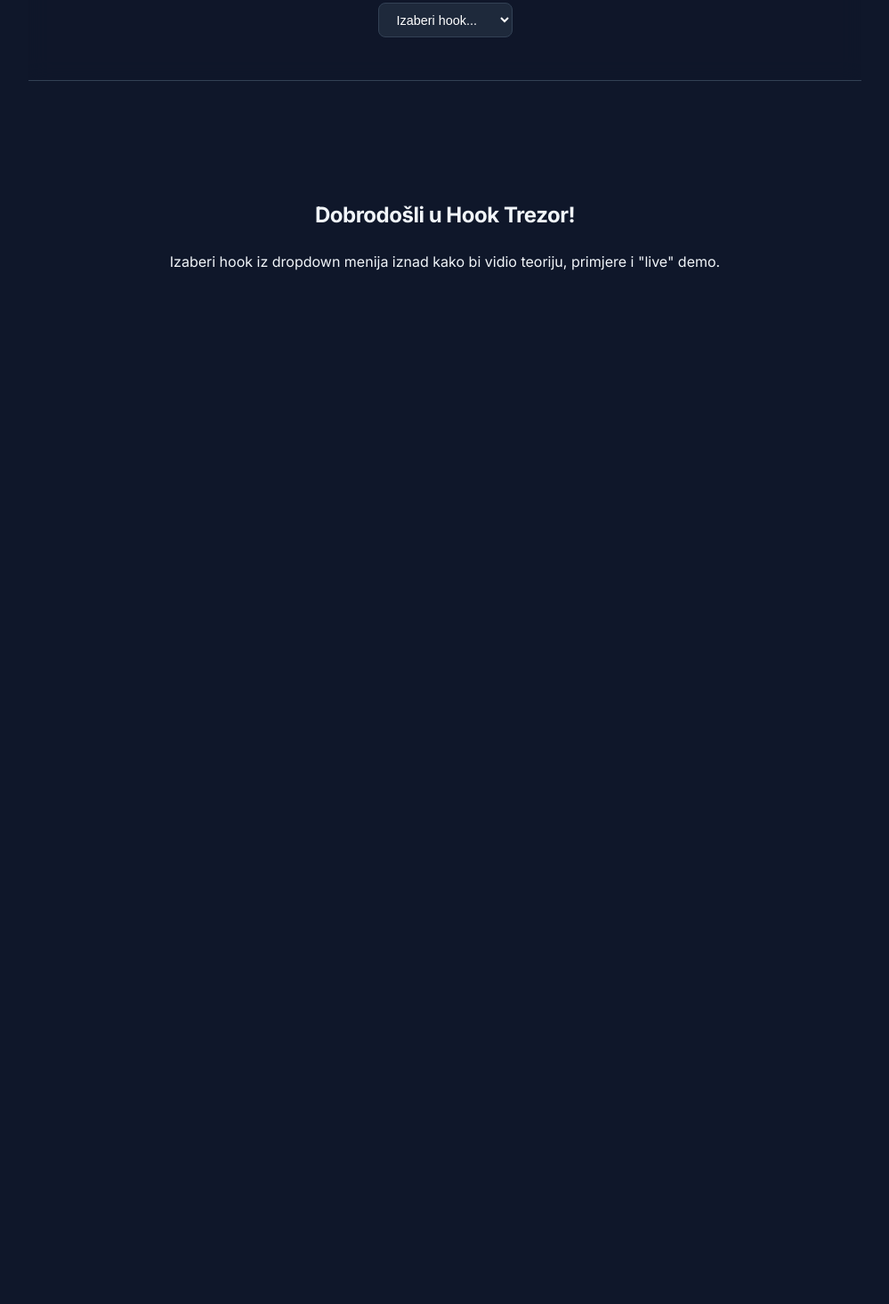
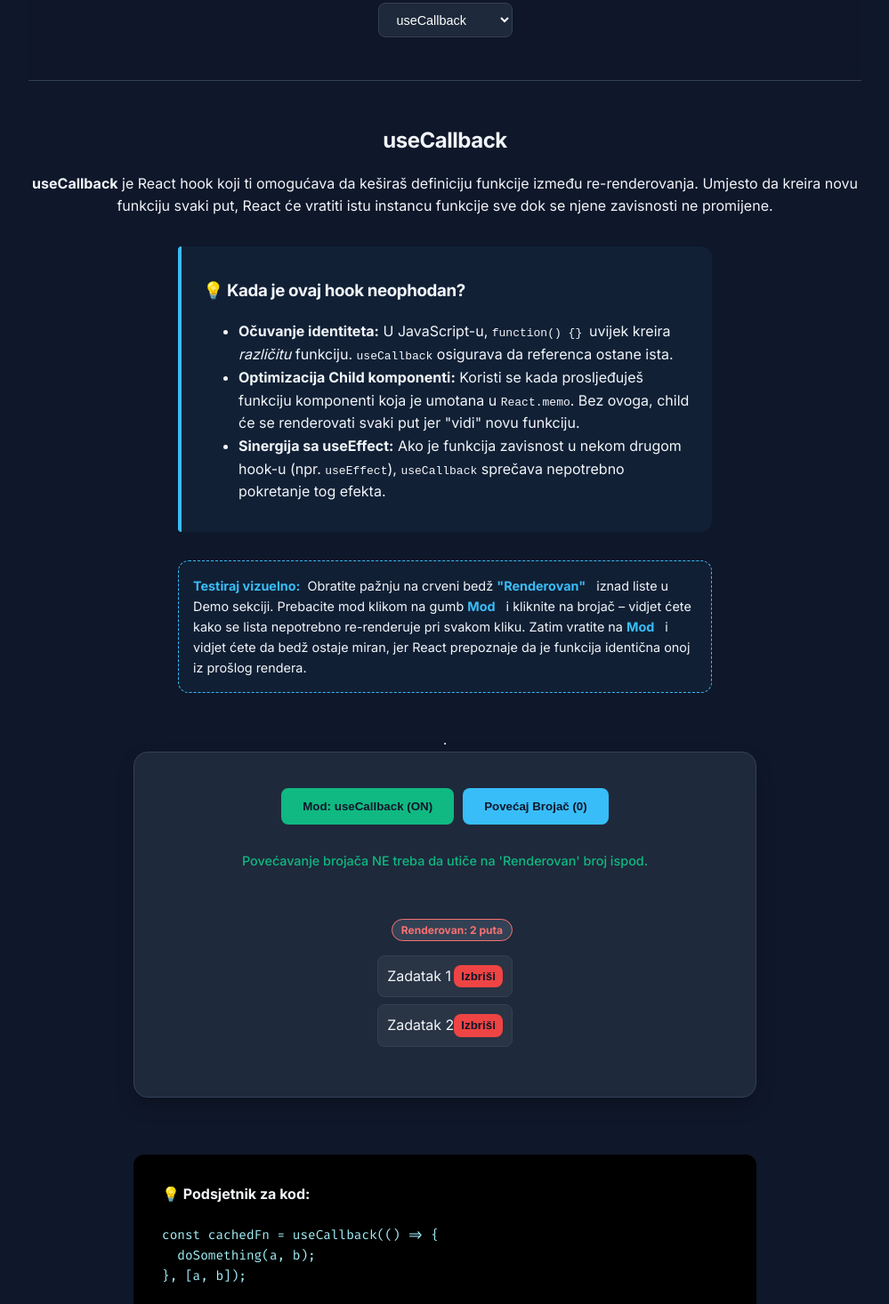
Before and after one commit to Skomorac/learnHooks, a React (Vite) app: page /useCallback in a window 1280 px wide. Before the commit this address led to /. Shown: the part 120-1586 px from the top of the page at 89% size, without its empty margins (140-1139 px from the left). Before the commit the page ends 800 px from the top, so only its background shows below. Built offline with nearby package versions, Linux system fonts and the light colour scheme.

Commit message:
added hook useCallback

```diff
--- a/src/App.css
+++ b/src/App.css
@@ -251,3 +251,20 @@
 .testing-box.error-variant strong {
   color: #f87171;
 }
+
+@keyframes pulse {
+  0% {
+    transform: scale(1);
+  }
+  50% {
+    transform: scale(1.2);
+    background: #ef4444;
+  }
+  100% {
+    transform: scale(1);
+  }
+}
+
+.render-badge {
+  animation: pulse 0.4s ease-in-out;
+}
--- a/src/App.tsx
+++ b/src/App.tsx
@@ -9,12 +9,14 @@ import {
 } from "react-router-dom";
 import UseActionStatePage from "./hooks-examples/useActionState";
 import UseOptimisticPage from "./hooks-examples/useOptimistic";
+import UseCallbackPage from "./hooks-examples/useCallback";
 import { useEffect, useState } from "react";
 import "./App.css";
 
 const HOOKS_LIST = [
   { id: "useActionState", name: "useActionState" },
   { id: "useOptimistic", name: "useOptimistic" },
+  { id: "useCallback", name: "useCallback" },
 ];
 
 function Navigation() {
@@ -60,6 +62,7 @@ function App() {
             <Route path="/" element={<Home />} />
             <Route path="/useActionState" element={<UseActionStatePage />} />
             <Route path="/useOptimistic" element={<UseOptimisticPage />} />
+            <Route path="/useCallback" element={<UseCallbackPage />} />
             <Route path="*" element={<Navigate to="/" />} />
           </Routes>
         </main>
--- /dev/null
+++ b/src/hooks-examples/useCallback/UseCallbackDemo.tsx
@@ -0,0 +1,120 @@
+import { useState, useCallback, memo, useRef } from "react";
+
+const TaskList = memo(
+  ({ tasks, onDelete }: { tasks: string[]; onDelete: (t: string) => void }) => {
+    // Ovaj brojač se ne resetuje na re-render i ne izaziva re-render.
+    const renderCount = useRef(0);
+    renderCount.current++;
+
+    return (
+      <div
+        style={{ marginTop: "2rem", textAlign: "left", position: "relative" }}
+      >
+        {/* Vizuelni dokaz rendera */}
+        <div
+          key={renderCount.current}
+          className="render-badge"
+          style={{
+            position: "absolute",
+            top: "-25px",
+            right: "0",
+            background: "#334155",
+            color: "#f87171",
+            padding: "2px 10px",
+            borderRadius: "20px",
+            fontSize: "0.75rem",
+            fontWeight: "bold",
+            border: "1px solid #f87171",
+          }}
+        >
+          Renderovan: {renderCount.current} puta
+        </div>
+
+        <ul style={{ listStyle: "none", padding: 0 }}>
+          {tasks.map((task) => (
+            <li
+              key={task}
+              style={{
+                display: "flex",
+                justifyContent: "space-between",
+                background: "rgba(255,255,255,0.05)",
+                padding: "10px",
+                marginBottom: "8px",
+                border: "1px solid var(--border-color)",
+                borderRadius: "8px",
+              }}
+            >
+              <span>{task}</span>
+              <button
+                onClick={() => onDelete(task)}
+                style={{ background: "#ef4444", padding: "2px 8px" }}
+              >
+                Izbriši
+              </button>
+            </li>
+          ))}
+        </ul>
+      </div>
+    );
+  }
+);
+
+const UseCallbackDemo = () => {
+  const [count, setCount] = useState(0);
+  const [tasks, setTasks] = useState(["Zadatak 1", "Zadatak 2"]);
+  const [isOptimized, setIsOptimized] = useState(true);
+
+  const deleteTaskOptimized = useCallback((taskToDelete: string) => {
+    setTasks((current) => current.filter((t) => t !== taskToDelete));
+  }, []);
+
+  const deleteTaskNormal = (taskToDelete: string) => {
+    setTasks((current) => current.filter((t) => t !== taskToDelete));
+  };
+
+  const currentDeleteHandler = isOptimized
+    ? deleteTaskOptimized
+    : deleteTaskNormal;
+
+  return (
+    <div className="hook-demo">
+      <div
+        style={{
+          marginBottom: "2rem",
+          display: "flex",
+          flexDirection: "column",
+          gap: "15px",
+        }}
+      >
+        <div style={{ display: "flex", justifyContent: "center", gap: "10px" }}>
+          <button
+            onClick={() => setIsOptimized(!isOptimized)}
+            style={{ background: isOptimized ? "#10b981" : "#f59e0b" }}
+          >
+            Mod: {isOptimized ? "useCallback (ON)" : "Normal (OFF)"}
+          </button>
+
+          <button onClick={() => setCount((c) => c + 1)}>
+            Povećaj Brojač ({count})
+          </button>
+        </div>
+
+        <p
+          style={{
+            fontSize: "0.9rem",
+            color: isOptimized ? "#10b981" : "#f59e0b",
+            fontWeight: "500",
+          }}
+        >
+          {isOptimized
+            ? "Povećavanje brojača NE treba da utiče na 'Renderovan' broj ispod."
+            : "Svaki klik na dugme će povećati 'Renderovan' broj (lista pati)."}
+        </p>
+      </div>
+
+      <TaskList tasks={tasks} onDelete={currentDeleteHandler} />
+    </div>
+  );
+};
+
+export default UseCallbackDemo;
--- /dev/null
+++ b/src/hooks-examples/useCallback/UseCallbackInfo.tsx
@@ -0,0 +1,55 @@
+const UseCallbackInfo = () => {
+  return (
+    <section className="hook-info">
+      <a
+        href="https://react.dev/reference/react/useCallback"
+        target="_blank"
+        rel="noreferrer"
+        className="hook-title-link"
+      >
+        <h2>useCallback</h2>
+      </a>
+      <p>
+        <strong>useCallback</strong> je React hook koji ti omogućava da keširaš
+        definiciju funkcije između re-renderovanja. Umjesto da kreira novu
+        funkciju svaki put, React će vratiti istu instancu funkcije sve dok se
+        njene zavisnosti ne promijene.
+      </p>
+
+      <div className="key-points">
+        <h3>💡 Kada je ovaj hook neophodan?</h3>
+        <ul>
+          <li>
+            <strong>Očuvanje identiteta:</strong> U JavaScript-u,{" "}
+            <code>{`function() {} `}</code>
+            uvijek kreira <em>različitu</em> funkciju. <code>useCallback</code>{" "}
+            osigurava da referenca ostane ista.
+          </li>
+          <li>
+            <strong>Optimizacija Child komponenti:</strong> Koristi se kada
+            prosljeđuješ funkciju komponenti koja je umotana u{" "}
+            <code>React.memo</code>. Bez ovoga, child će se renderovati svaki
+            put jer "vidi" novu funkciju.
+          </li>
+          <li>
+            <strong>Sinergija sa useEffect:</strong> Ako je funkcija zavisnost u
+            nekom drugom hook-u (npr. <code>useEffect</code>),{" "}
+            <code>useCallback</code> sprečava nepotrebno pokretanje tog efekta.
+          </li>
+        </ul>
+      </div>
+
+      <div className="testing-box">
+        <strong>Testiraj vizuelno:</strong>
+        Obratite pažnju na crveni bedž <strong>"Renderovan"</strong> iznad liste
+        u Demo sekciji. Prebacite mod klikom na gumb <strong>Mod</strong> i
+        kliknite na brojač – vidjet ćete kako se lista nepotrebno re-renderuje
+        pri svakom kliku. Zatim vratite na <strong>Mod</strong> i vidjet ćete da
+        bedž ostaje miran, jer React prepoznaje da je funkcija identična onoj iz
+        prošlog rendera.
+      </div>
+    </section>
+  );
+};
+
+export default UseCallbackInfo;
--- /dev/null
+++ b/src/hooks-examples/useCallback/index.tsx
@@ -0,0 +1,22 @@
+import UseCallbackInfo from "./UseCallbackInfo";
+import UseCallbackDemo from "./UseCallbackDemo";
+
+const UseCallbackPage = () => {
+  return (
+    <div className="hook-page">
+      <UseCallbackInfo />
+      <hr />
+      <UseCallbackDemo />
+      <div className="code-reminder">
+        <h4>💡 Podsjetnik za kod:</h4>
+        <pre>
+          {`const cachedFn = useCallback(() => {
+  doSomething(a, b);
+}, [a, b]);`}
+        </pre>
+      </div>
+    </div>
+  );
+};
+
+export default UseCallbackPage;
```
